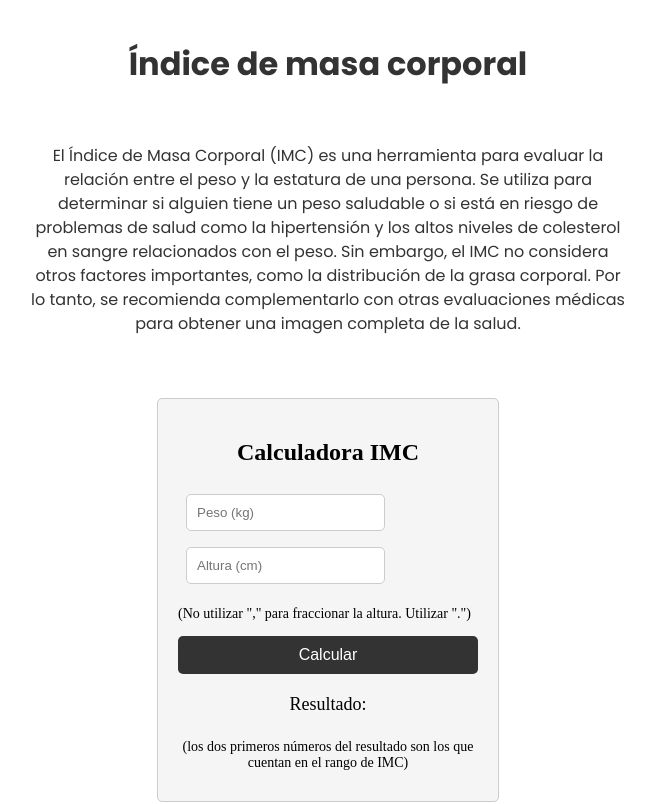
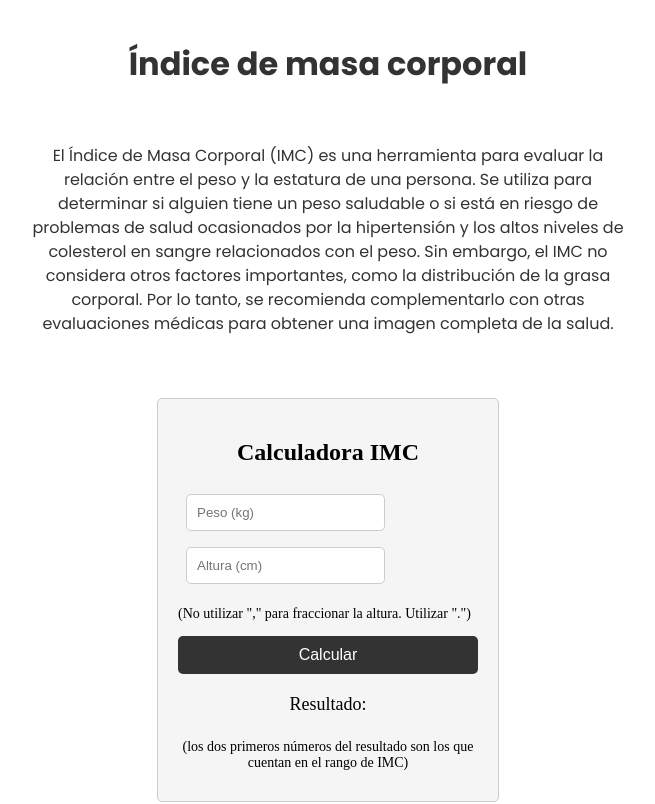
Before and after one commit to CristianMozetich/IMC, a React (Vite) app: page / in a window 1280 px wide. Shown: the top 804 px of the page, without its empty margins (312-967 px from the left). Built offline with nearby package versions, Linux system fonts and the light colour scheme.

Commit message:
ultimo push

```diff
--- a/src/components/Intro/Intro.jsx
+++ b/src/components/Intro/Intro.jsx
@@ -3,7 +3,7 @@ import './Intro.css'
 const Intro = () => {
   return (
     <div className="intro">
-      <p>El Índice de Masa Corporal (IMC) es una herramienta para evaluar la relación entre el peso y la estatura de una persona. Se utiliza para determinar si alguien tiene un peso saludable o si está en riesgo de problemas de salud como la hipertensión y los altos niveles de colesterol en sangre relacionados con el peso. Sin embargo, el IMC no considera otros factores importantes, como la distribución de la grasa corporal. Por lo tanto, se recomienda complementarlo con otras evaluaciones médicas para obtener una imagen completa de la salud.</p>
+      <p>El Índice de Masa Corporal (IMC) es una herramienta para evaluar la relación entre el peso y la estatura de una persona. Se utiliza para determinar si alguien tiene un peso saludable o si está en riesgo de problemas de salud ocasionados por la hipertensión y los altos niveles de colesterol en sangre relacionados con el peso. Sin embargo, el IMC no considera otros factores importantes, como la distribución de la grasa corporal. Por lo tanto, se recomienda complementarlo con otras evaluaciones médicas para obtener una imagen completa de la salud.</p>
     </div>
   )
 }
```
